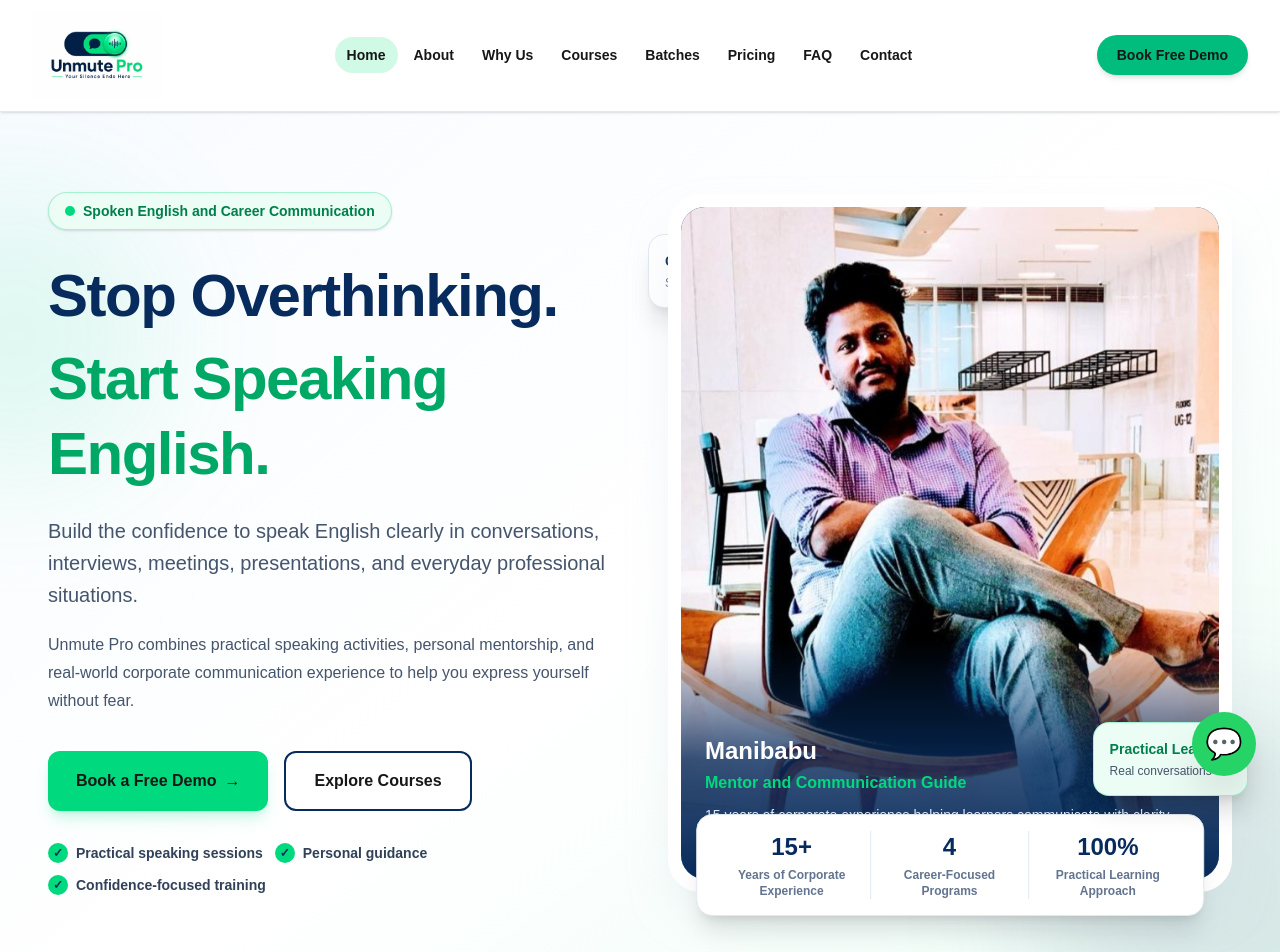
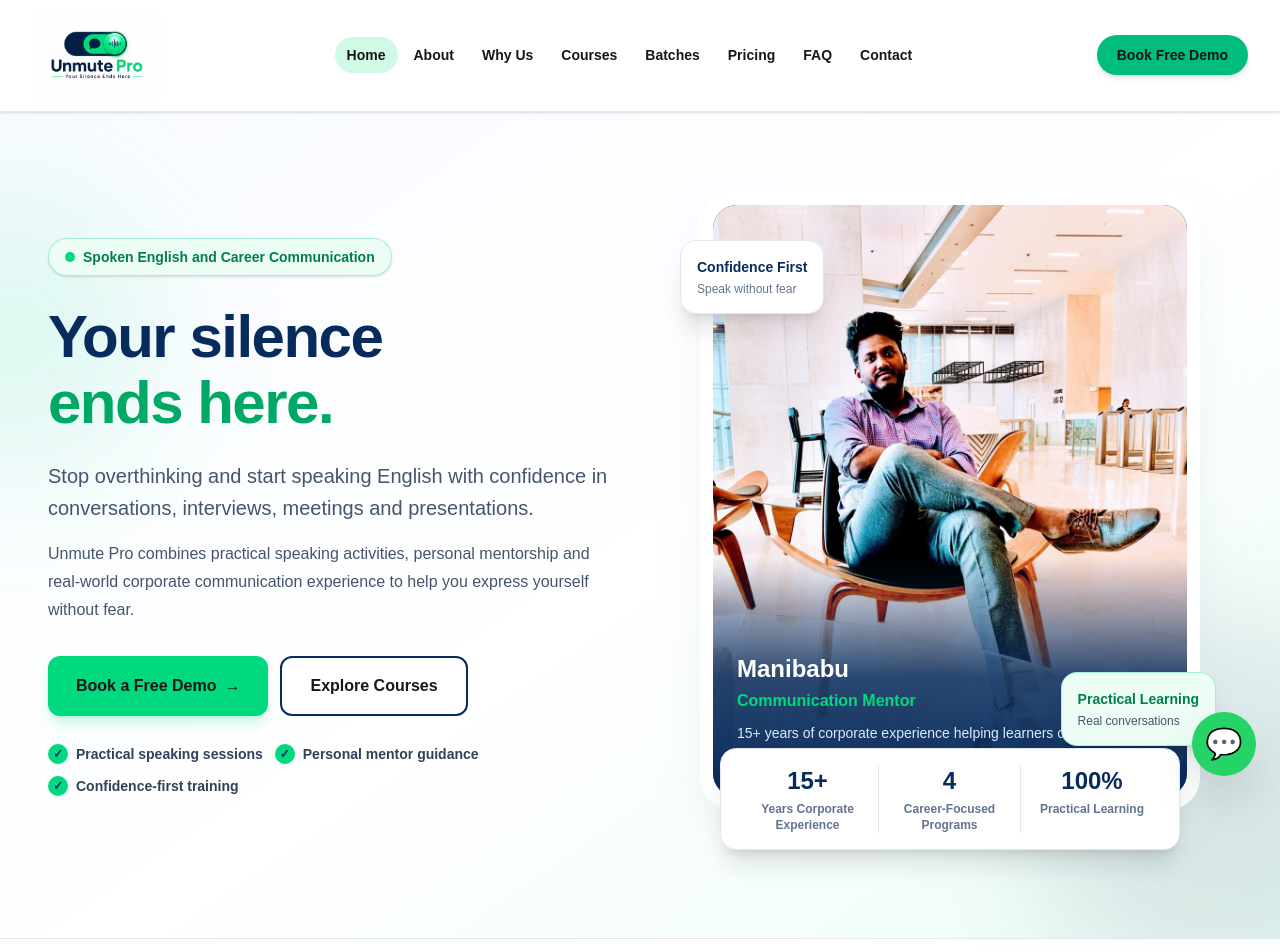
Before and after one commit to manibabue9/unmutepro, a Next.js app: page / in a window 1280 px wide. Shown: the top 952 px of the page. Built offline with nearby package versions, Linux system fonts and the light colour scheme.

Commit message:
Redesign premium hero section

```diff
--- a/components/Hero.tsx
+++ b/components/Hero.tsx
@@ -2,14 +2,14 @@ import Image from "next/image";
 
 const trustPoints = [
   "Practical speaking sessions",
-  "Personal guidance",
-  "Confidence-focused training",
+  "Personal mentor guidance",
+  "Confidence-first training",
 ];
 
 const highlights = [
   {
     value: "15+",
-    label: "Years of Corporate Experience",
+    label: "Years Corporate Experience",
   },
   {
     value: "4",
@@ -17,7 +17,7 @@ const highlights = [
   },
   {
     value: "100%",
-    label: "Practical Learning Approach",
+    label: "Practical Learning",
   },
 ];
 
@@ -25,41 +25,38 @@ export default function Hero() {
   return (
     <section
       id="home"
-      className="relative overflow-hidden bg-gradient-to-br from-[#F8FBFF] via-white to-[#ECFDF5]"
+      className="relative scroll-mt-32 overflow-hidden bg-gradient-to-br from-[#F8FBFF] via-white to-[#ECFDF5]"
     >
       {/* Decorative background */}
       <div className="pointer-events-none absolute -left-32 top-20 h-72 w-72 rounded-full bg-[#00D97E]/10 blur-3xl" />
       <div className="pointer-events-none absolute -right-32 bottom-0 h-96 w-96 rounded-full bg-[#062B5C]/10 blur-3xl" />
 
-      <div className="relative mx-auto grid min-h-[calc(100vh-80px)] max-w-7xl items-center gap-14 px-5 py-16 sm:px-8 lg:grid-cols-2 lg:px-12 lg:py-20">
+      <div className="relative mx-auto grid max-w-7xl items-center gap-14 px-5 py-14 sm:px-8 sm:py-16 lg:min-h-[calc(100vh-120px)] lg:grid-cols-2 lg:px-12 lg:py-20">
         {/* Left content */}
-        <div>
-          <div className="inline-flex items-center gap-2 rounded-full border border-[#00D97E]/30 bg-[#ECFDF5] px-4 py-2 text-sm font-bold text-[#007F4D] shadow-sm">
+        <div className="text-center lg:text-left">
+          <div className="inline-flex items-center gap-2 rounded-full border border-[#00D97E]/30 bg-[#ECFDF5] px-4 py-2 text-xs font-bold text-[#007F4D] shadow-sm sm:text-sm">
             <span className="h-2.5 w-2.5 rounded-full bg-[#00D97E]" />
             Spoken English and Career Communication
           </div>
 
-          <h1 className="mt-7 text-4xl font-extrabold leading-tight tracking-tight text-[#062B5C] sm:text-5xl lg:text-6xl">
-            Stop Overthinking.
-            <span className="mt-2 block text-[#00A866]">
-              Start Speaking English.
-            </span>
+          <h1 className="mt-7 text-4xl font-extrabold leading-[1.1] tracking-tight text-[#062B5C] sm:text-5xl lg:text-6xl">
+            Your silence
+            <span className="block text-[#00A866]">ends here.</span>
           </h1>
 
-          <p className="mt-6 max-w-xl text-lg leading-8 text-slate-600 sm:text-xl">
-            Build the confidence to speak English clearly in conversations,
-            interviews, meetings, presentations, and everyday professional
-            situations.
+          <p className="mx-auto mt-6 max-w-xl text-lg leading-8 text-slate-600 sm:text-xl lg:mx-0">
+            Stop overthinking and start speaking English with confidence in
+            conversations, interviews, meetings and presentations.
           </p>
 
-          <p className="mt-5 max-w-xl leading-7 text-slate-600">
+          <p className="mx-auto mt-4 max-w-xl leading-7 text-slate-600 lg:mx-0">
             Unmute Pro combines practical speaking activities, personal
-            mentorship, and real-world corporate communication experience to
+            mentorship and real-world corporate communication experience to
             help you express yourself without fear.
           </p>
 
-          {/* CTAs */}
-          <div className="mt-9 flex flex-col gap-4 sm:flex-row">
+          {/* CTA buttons */}
+          <div className="mt-8 flex flex-col justify-center gap-3 sm:flex-row lg:justify-start">
             <a
               href="#contact"
               className="inline-flex items-center justify-center rounded-xl bg-[#00D97E] px-7 py-4 text-base font-bold text-[#062B5C] shadow-lg shadow-[#00D97E]/20 transition duration-300 hover:-translate-y-1 hover:bg-[#00C970] hover:shadow-xl"
@@ -79,7 +76,7 @@ export default function Hero() {
           </div>
 
           {/* Trust points */}
-          <div className="mt-8 flex flex-col gap-3 sm:flex-row sm:flex-wrap">
+          <div className="mt-7 flex flex-col items-center gap-3 sm:flex-row sm:flex-wrap sm:justify-center lg:justify-start">
             {trustPoints.map((point) => (
               <div
                 key={point}
@@ -88,6 +85,7 @@ export default function Hero() {
                 <span className="flex h-5 w-5 items-center justify-center rounded-full bg-[#00D97E] text-xs font-bold text-[#062B5C]">
                   ✓
                 </span>
+
                 {point}
               </div>
             ))}
@@ -95,11 +93,12 @@ export default function Hero() {
         </div>
 
         {/* Right visual */}
-        <div className="relative mx-auto w-full max-w-xl">
-          <div className="absolute -left-5 top-10 hidden rounded-2xl border border-slate-200 bg-white p-4 shadow-xl sm:block">
+        <div className="relative mx-auto w-full max-w-[500px] pb-8">
+          <div className="absolute -left-5 top-12 z-20 hidden rounded-2xl border border-slate-200 bg-white p-4 shadow-xl sm:block">
             <p className="text-sm font-bold text-[#062B5C]">
               Confidence First
             </p>
+
             <p className="mt-1 text-xs text-slate-500">
               Speak without fear
             </p>
@@ -109,6 +108,7 @@ export default function Hero() {
             <p className="text-sm font-bold text-[#007F4D]">
               Practical Learning
             </p>
+
             <p className="mt-1 text-xs text-slate-600">
               Real conversations
             </p>
@@ -117,28 +117,31 @@ export default function Hero() {
           <div className="relative overflow-hidden rounded-[2rem] border border-white bg-white p-3 shadow-2xl shadow-slate-300/40">
             <div className="relative aspect-[4/5] overflow-hidden rounded-[1.5rem] bg-gradient-to-br from-[#062B5C] to-[#0A4B8C]">
               <Image
-                src="/images/mentor.jpg"
-                alt="Manibabu, mentor at Unmute Pro"
+                src="/images/manibabu.jpg"
+                alt="Manibabu, Communication Mentor at Unmute Pro"
                 fill
                 priority
                 sizes="(max-width: 1024px) 100vw, 50vw"
                 className="object-cover object-center"
               />
 
-              <div className="absolute inset-x-0 bottom-0 bg-gradient-to-t from-[#062B5C] via-[#062B5C]/80 to-transparent px-6 pb-7 pt-24 text-white">
+              <div className="absolute inset-x-0 bottom-0 bg-gradient-to-t from-[#062B5C] via-[#062B5C]/85 to-transparent px-6 pb-7 pt-24 text-white">
                 <p className="text-2xl font-bold">Manibabu</p>
+
                 <p className="mt-1 font-semibold text-[#00D97E]">
-                  Mentor and Communication Guide
+                  Communication Mentor
                 </p>
+
                 <p className="mt-2 text-sm leading-6 text-blue-100">
-                  15 years of corporate experience helping learners communicate
-                  with clarity and confidence.
+                  15+ years of corporate experience helping learners
+                  communicate with clarity and confidence.
                 </p>
               </div>
             </div>
           </div>
 
-          <div className="absolute -bottom-6 left-1/2 w-[90%] -translate-x-1/2 rounded-2xl border border-slate-200 bg-white p-4 shadow-xl">
+          {/* Highlight strip */}
+          <div className="absolute -bottom-2 left-1/2 z-20 w-[92%] -translate-x-1/2 rounded-2xl border border-slate-200 bg-white p-4 shadow-xl">
             <div className="grid grid-cols-3 divide-x divide-slate-200">
               {highlights.map((highlight) => (
                 <div key={highlight.label} className="px-2 text-center">
@@ -157,14 +160,14 @@ export default function Hero() {
       </div>
 
       {/* Bottom brand strip */}
-      <div className="relative mt-10 border-y border-slate-200 bg-white/90">
-        <div className="mx-auto flex max-w-7xl flex-col items-center justify-between gap-4 px-5 py-5 text-center sm:flex-row sm:px-8 lg:px-12">
+      <div className="relative mt-4 border-y border-slate-200 bg-white/90">
+        <div className="mx-auto flex max-w-7xl flex-col items-center justify-between gap-2 px-5 py-4 text-center sm:flex-row sm:px-8 lg:px-12">
           <p className="font-bold text-[#062B5C]">
             Your Silence Ends Here
           </p>
 
           <p className="text-sm text-slate-600">
-            For students, job seekers, and working professionals
+            For students, job seekers and working professionals
           </p>
         </div>
       </div>
```
